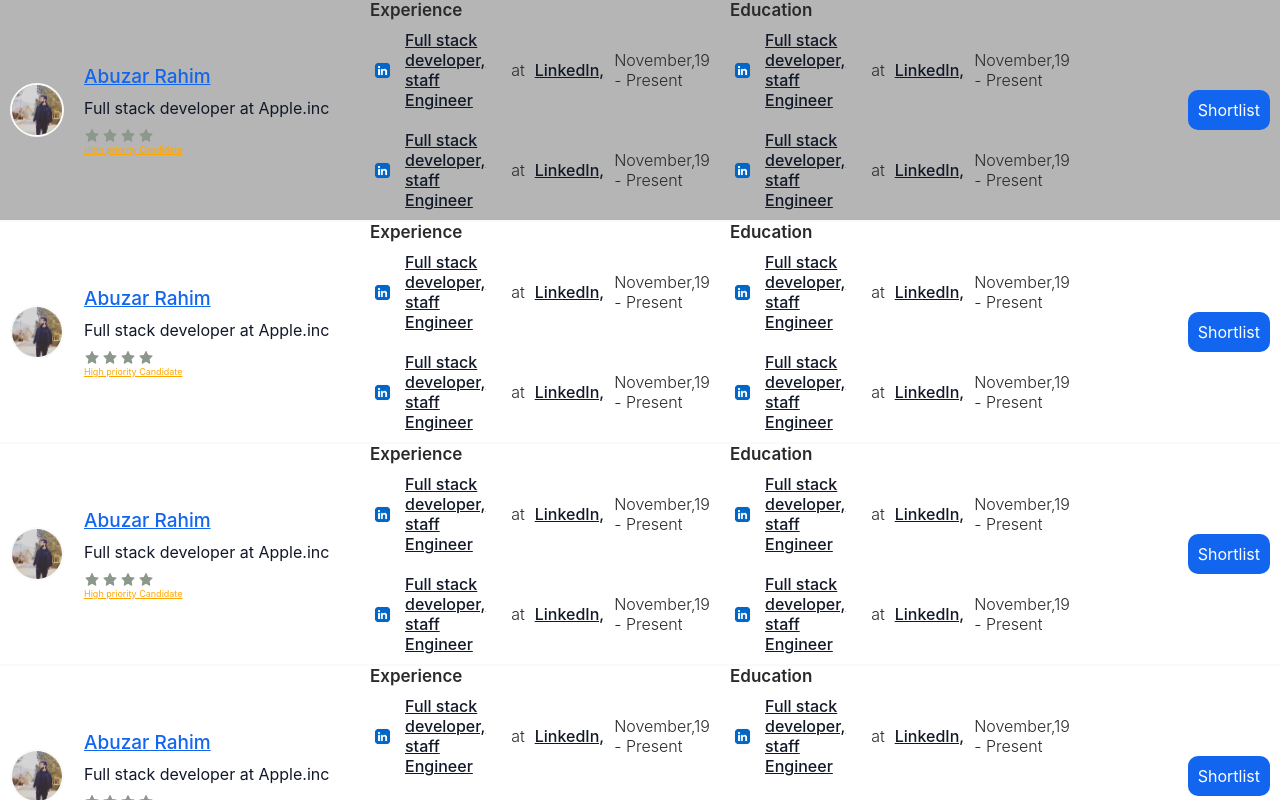
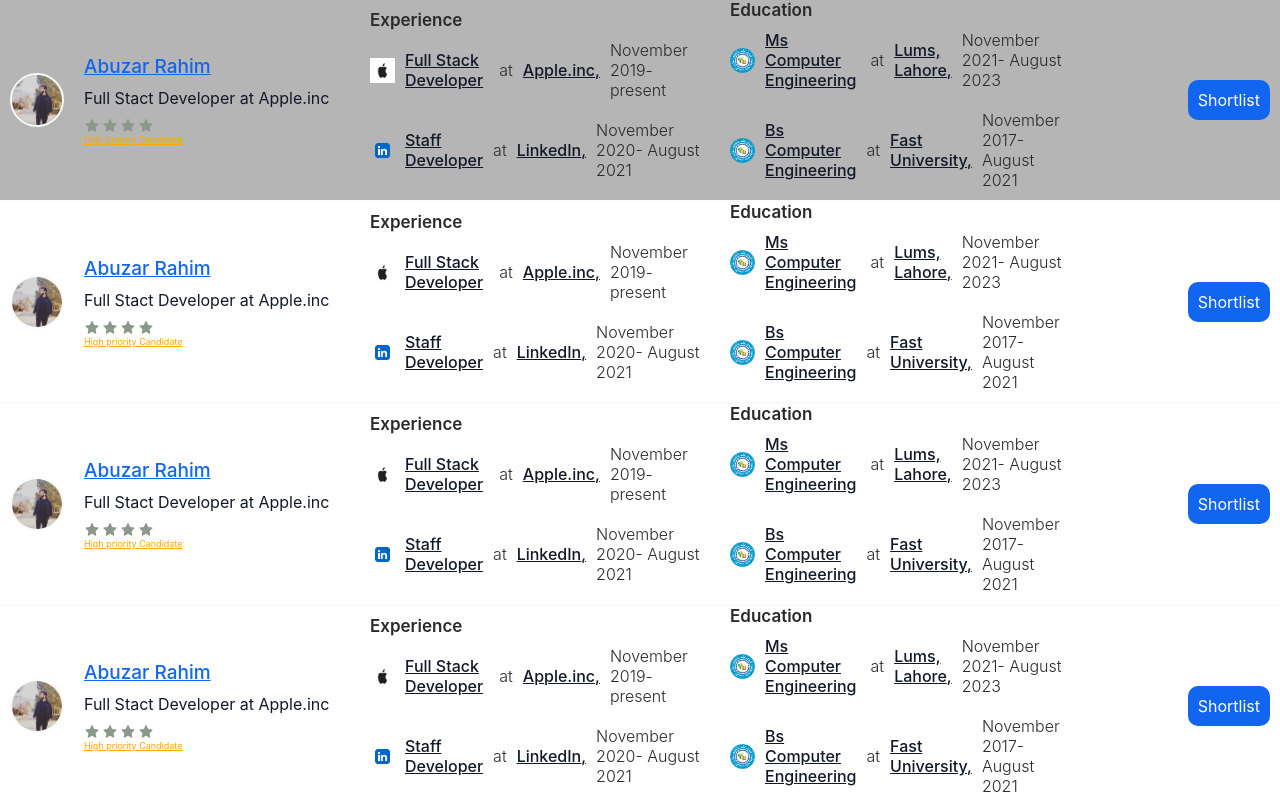
Before and after one commit to abuzar996/talent-sift-ai, a React (Create React App) app: page / in a window 1280 px wide. Built offline with nearby package versions, Linux system fonts and the light colour scheme.

Commit message:
search lists

```diff
--- a/src/App.js
+++ b/src/App.js
@@ -7,30 +7,29 @@
 //import Select from "./components/Select";
 //import Select from "react-select";
 import InfoCard from "./containers/ExperienceInfoCard";
-import CandidateInfo from "./containers/CandidatesList/CandidateInfo";
+import CandidateInfo from "./containers/CandidatesList/List";
 //import Avatar from "./components/Avatar";
 function App() {
   // let options = ["helo", "123", "CYYY"]; //console.log(countries);
-  // const { searchSidebarHeight } = useSelector((state) => state.app);
+  const { searchSidebarHeight } = useSelector((state) => state.app);
   return (
     <div className="App theme layout no-highlight">
       <div
         style={{
           display: "flex",
           flexDirection: "column",
+          width: "100%",
         }}
       >
-        <CandidateInfo />
-        <CandidateInfo />
-        <CandidateInfo />
-        <CandidateInfo />
+        {/* <CandidateInfo />
+        <CandidateInfo /> */}
         {/*        <InfoCard />
         <InfoCard />
         <InfoCard /> */}
-      </div>
-      {/*
-        <Nav Title={"Search / Search Candidate"} />
+
+        {/* <Nav Title={"Search / Search Candidate"} />
         <Crousal />
+        <div style={{ display: "flex" }}>
           <div
             style={{
               width: "30%",
@@ -39,8 +38,15 @@
             }}
           >
             <SearchSidebar />
+          </div> */}
+
+        <div>
+          <CandidateInfo />
+          {/* <CandidateInfo />
+          <CandidateInfo /> */}
         </div>
-      </div> */}
+      </div>
+      {/* </div> */}
     </div>
   );
 }
--- /dev/null
+++ b/src/constants/candidatesData.js
@@ -0,0 +1,45 @@
+import image from "../assets/photo2.jpg";
+import linkedIn from "../assets/linkedIn.png";
+import apple from "../assets/apple.png";
+import fast from "../assets/fast.png";
+export const candidateData = [
+  {
+    id: 1,
+    name: "Abuzar Rahim",
+    currentRole: "Full Stact Developer",
+    company: "Apple.inc",
+    image: image,
+    Experiences: [
+      {
+        id_: 11,
+        role: "Full Stack Developer",
+        Dates: "November 2019- present",
+        company: "Apple.inc",
+        logo: apple,
+      },
+      {
+        id_: 12,
+        role: "Staff Developer",
+        Dates: "November 2020- August 2021",
+        company: "LinkedIn",
+        logo: linkedIn,
+      },
+    ],
+    Education: [
+      {
+        id_: 111,
+        degree: "Ms Computer Engineering",
+        Dates: "November 2021- August 2023",
+        school: "Lums, Lahore",
+        logo: fast,
+      },
+      {
+        id_: 112,
+        degree: "Bs Computer Engineering",
+        Dates: "November 2017- August 2021",
+        school: "Fast University",
+        logo: fast,
+      },
+    ],
+  },
+];
--- a/src/containers/CandidatesList/CandidateInfo/candidateInfo.js
+++ b/src/containers/CandidatesList/CandidateInfo/candidateInfo.js
@@ -1,22 +1,40 @@
-import React from "react";
+import React, { useState } from "react";
 import "./candidateInfo.styles.css";
 import InfoCard from "../../infoCard";
 import ExperienceInfo from "../../ExperienceInfoCard";
 import Button from "../../../components/Button";
-const CandidateInfo = () => {
+const CandidateInfo = ({
+  name,
+  image,
+  currentRole,
+  company,
+  Experiences,
+  Education,
+}) => {
+  const [info] = useState({
+    name,
+    image,
+    currentRole,
+    company,
+  });
+
   return (
     <div className="candidate-info-main-container">
       <div>
-        <InfoCard />
+        <InfoCard {...info} />
       </div>
-      <div>
-        <ExperienceInfo heading={"Experience"} />
-      </div>
-      <div>
-        <ExperienceInfo heading={"Education"} />
-      </div>
+      {Experiences && Experiences.length > 0 && (
+        <div>
+          <ExperienceInfo heading={"Experience"} Experiences={Experiences} />
+        </div>
+      )}
+      {Education && Education.length > 0 && (
+        <div>
+          <ExperienceInfo heading={"Education"} Education={Education} />
+        </div>
+      )}
       <div className="candidate-info-main-container-last">
-        <div style={{ float: "right" }}>
+        <div>
           <Button>Shortlist</Button>
         </div>
       </div>
--- a/src/containers/CandidatesList/CandidateInfo/candidateInfo.styles.css
+++ b/src/containers/CandidatesList/CandidateInfo/candidateInfo.styles.css
@@ -2,9 +2,9 @@
   display: flex;
   flex-direction: row;
   flex-wrap: wrap;
-  flex: 1;
   padding: 0;
   box-sizing: border-box;
+  align-items: center;
   border-bottom: 2px solid var(--main);
 }
 
@@ -25,3 +25,7 @@
 
   justify-content: flex-end;
 }
+
+.candidate-info-main-container-last > div {
+  float: right;
+}
--- /dev/null
+++ b/src/containers/CandidatesList/List/index.js
@@ -0,0 +1,2 @@
+import List from "./list";
+export default List;
--- /dev/null
+++ b/src/containers/CandidatesList/List/list.js
@@ -0,0 +1,17 @@
+import React from "react";
+import "./list.styles.css";
+import { candidateData } from "../../../constants/candidatesData";
+import CandidateInfo from "../CandidateInfo";
+const List = () => {
+  //console.log(candidateData);
+  return (
+    <div>
+      <CandidateInfo {...candidateData[0]} />
+      <CandidateInfo {...candidateData[0]} />
+      <CandidateInfo {...candidateData[0]} />
+      <CandidateInfo {...candidateData[0]} />
+    </div>
+  );
+};
+
+export default List;
--- /dev/null
+++ b/src/containers/CandidatesList/List/list.styles.css
@@ -0,0 +1,5 @@
+.list-container {
+  display: flex;
+  flex-direction: column;
+  flex: 1;
+}
--- a/src/containers/ExperienceInfoCard/experienceInfo.js
+++ b/src/containers/ExperienceInfoCard/experienceInfo.js
@@ -1,15 +1,18 @@
 import React from "react";
 import "./experienceInfo.styles.css";
 import TagLine from "./tagLine";
-const ExperienceInfo = ({ heading, tagline, icon }) => {
+const ExperienceInfo = ({ heading, Experiences, Education }) => {
   return (
     <div className="experience-card-container">
       <div>
         <label className="experience-card-label">{heading}</label>
       </div>
       <div className="sub-heading0tag-line-container">
-        <TagLine />
-        <TagLine />
+        {Experiences
+          ? Experiences.map((exp) => <TagLine key={exp.id_} {...exp} />)
+          : Education
+          ? Education.map((exp) => <TagLine key={exp.id_} {...exp} />)
+          : null}
       </div>
     </div>
   );
--- a/src/containers/ExperienceInfoCard/tagLine.js
+++ b/src/containers/ExperienceInfoCard/tagLine.js
@@ -1,25 +1,21 @@
 import React from "react";
 import "./experienceInfo.styles.css";
 //import linkedIn from "../../assets/linkedIn.png";
-const TagLine = ({ image, position, company, location, duration }) => {
+const TagLine = ({ logo, role, company, location, Dates, degree, school }) => {
   return (
     <div className="tag-line-container">
       <div className="tag-line-img-container">
-        <img
-          style={{ width: "25px", height: "25px" }}
-          src={require("../../assets/linkedIn.png")}
-          alt="img"
-        />
+        <img style={{ width: "25px", height: "25px" }} src={logo} alt="img" />
       </div>
 
       <label className="tag-line-position-label">
-        Full stack developer, staff Engineer
+        {role ? role : degree ? degree : null}
       </label>
       <label className="tag-line-position-divider-label">at</label>
-      <label className="tag-line-position-label">LinkedIn,</label>
-      <label className="tag-line-position-divider-label">
-        November,19 - Present
+      <label className="tag-line-position-label">
+        {company ? company : school ? school : null},
       </label>
+      <label className="tag-line-position-divider-label">{Dates}</label>
     </div>
   );
 };
--- a/src/containers/infoCard/infoCard.js
+++ b/src/containers/infoCard/infoCard.js
@@ -2,16 +2,16 @@
 import "./infoCard.styles.css";
 import Avatar from "../../components/Avatar";
 import { AiFillStar } from "react-icons/ai";
-const InfoCard = () => {
+const InfoCard = ({ name, currentRole, company, image }) => {
   return (
     <div className="info-card-container">
       <div className="info-card-left-inner-container">
-        <Avatar image={require("../../assets/photo2.jpg")} />
+        <Avatar image={image} />
       </div>
       <div className="info-card-right-inner-container">
-        <label className="info-card-candidate-name">Abuzar Rahim</label>
+        <label className="info-card-candidate-name">{name}</label>
         <label className="info-card-candidate-headline">
-          Full stack developer at Apple.inc
+          {currentRole} at {company}
         </label>
         <div className="info-card-priority-section ">
           <div className="info-card-candidate-priority">
```
Also changed, not shown: src/assets/apple.png (added), src/assets/fast.png (added). Lines whose indentation alone changed are shown as unchanged.
